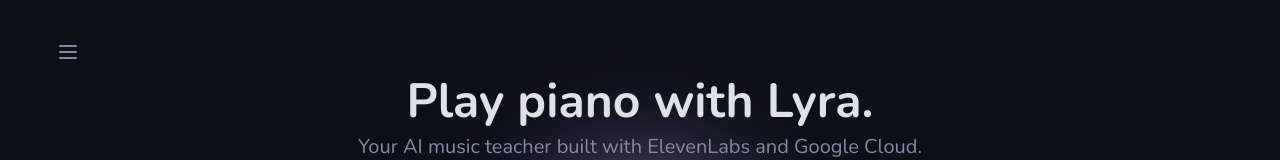
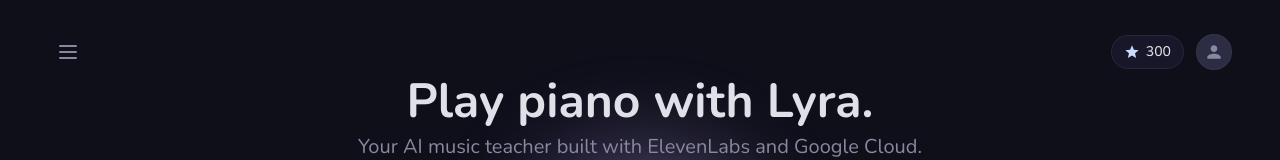
Before and after one commit to robin-blocks/Lyra-Piano, a Next.js app: page / in a window 1280 px wide. Shown: the top 160 px of the page. Built offline with nearby package versions, Linux system fonts and the light colour scheme; no server answers.

Commit message:
feat: Add mock user account with credits and avatar in header

```diff
--- a/src/components/Lyra.tsx
+++ b/src/components/Lyra.tsx
@@ -490,7 +490,7 @@ export function Lyra() {
         orbPosition={orbPosition}
       />
       {/* Header */}
-      <header className="w-full max-w-[496px] md:max-w-[1184px] flex items-center justify-start">
+      <header className="w-full max-w-[496px] md:max-w-[1184px] flex items-center justify-between">
         <nav>
           <button className="p-2 hover:bg-lyra-surface rounded-lg transition-colors">
             <svg
@@ -508,6 +508,32 @@ export function Lyra() {
             </svg>
           </button>
         </nav>
+
+        {/* Mock user account */}
+        <div className="flex items-center gap-3">
+          {/* Credits pill */}
+          <div className="flex items-center gap-1.5 px-3 py-1.5 bg-lyra-surface/80 border border-lyra-accent/30 rounded-full">
+            <svg
+              className="w-4 h-4 text-lyra-orb-1"
+              viewBox="0 0 24 24"
+              fill="currentColor"
+            >
+              <path d="M12 2L9.19 8.63L2 9.24L7.46 13.97L5.82 21L12 17.27L18.18 21L16.54 13.97L22 9.24L14.81 8.63L12 2Z" />
+            </svg>
+            <span className="text-sm font-medium text-lyra-text">300</span>
+          </div>
+
+          {/* User avatar */}
+          <div className="w-9 h-9 rounded-full bg-lyra-accent/50 border border-lyra-accent/30 flex items-center justify-center">
+            <svg
+              className="w-5 h-5 text-lyra-muted"
+              fill="currentColor"
+              viewBox="0 0 24 24"
+            >
+              <path d="M12 12c2.21 0 4-1.79 4-4s-1.79-4-4-4-4 1.79-4 4 1.79 4 4 4zm0 2c-2.67 0-8 1.34-8 4v2h16v-2c0-2.66-5.33-4-8-4z" />
+            </svg>
+          </div>
+        </div>
       </header>
 
       {/* Main content */}
```
